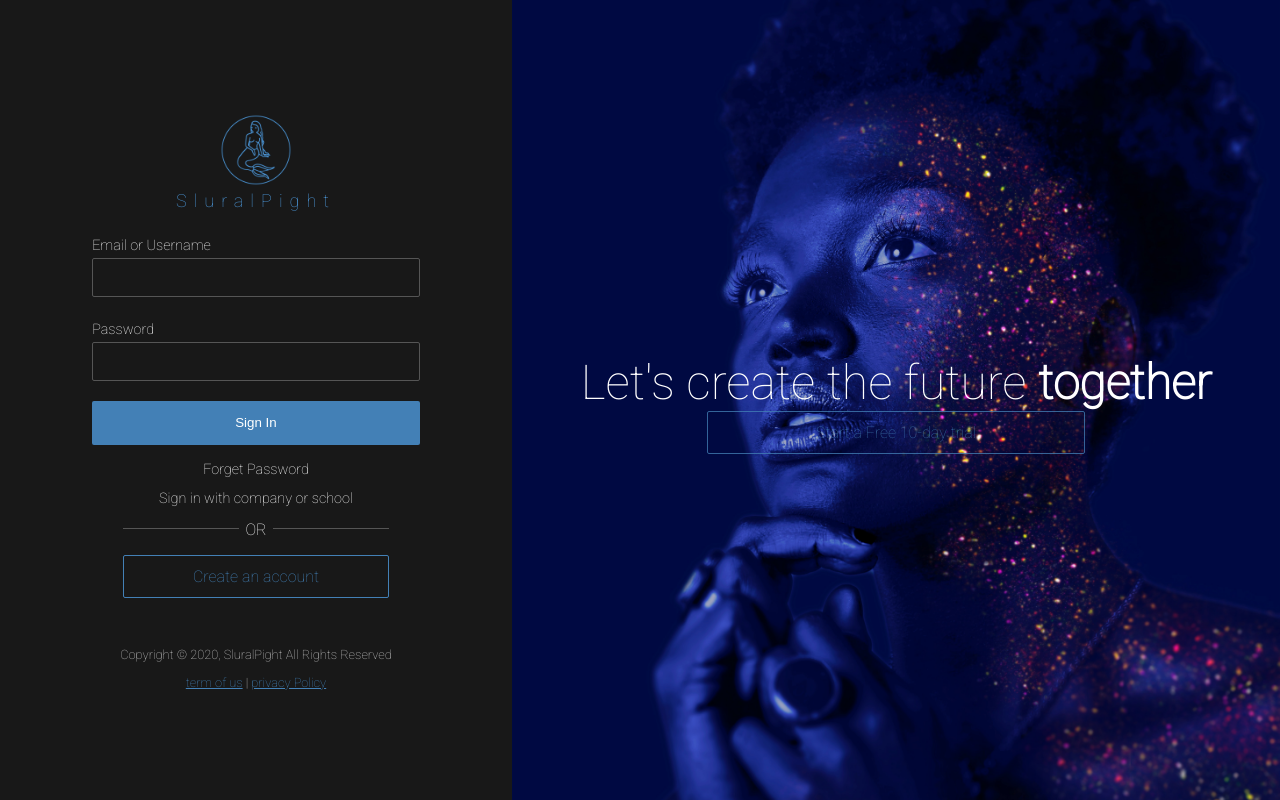
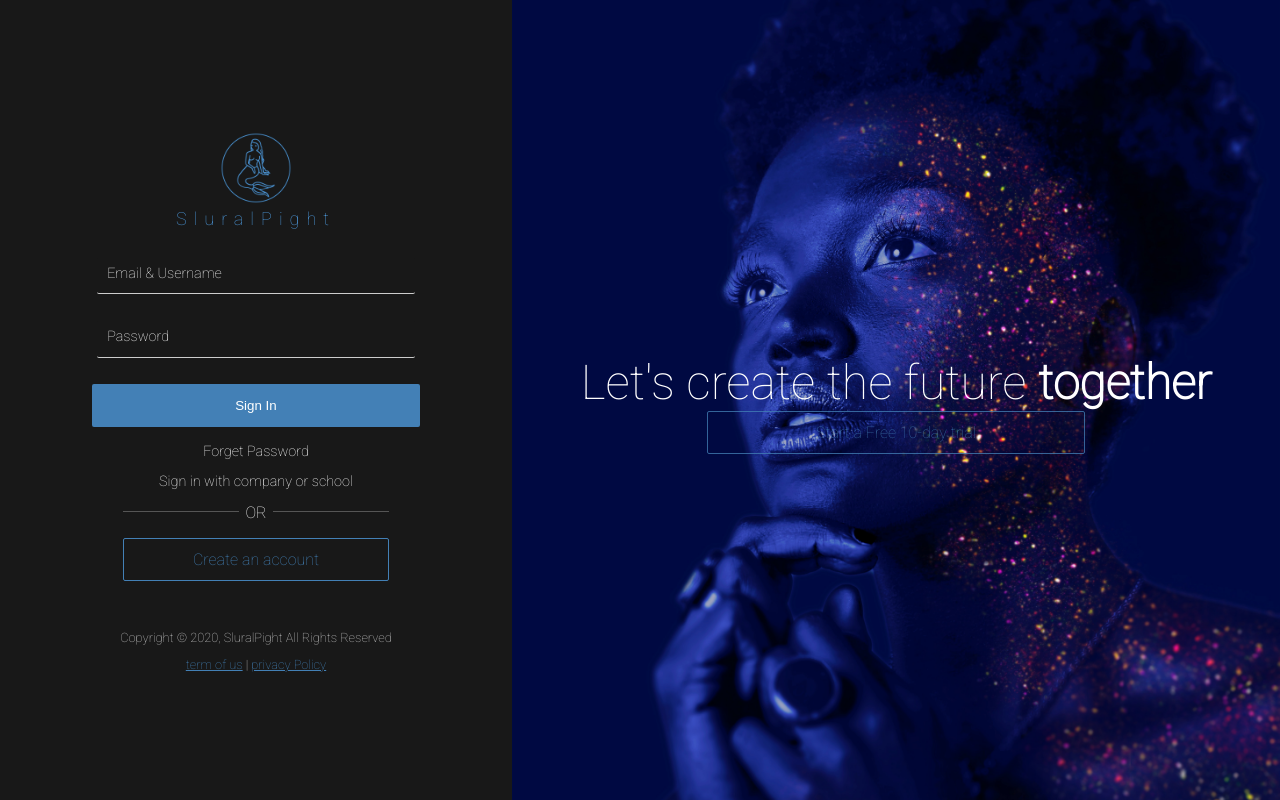
Before and after one commit to maedehjavadi/PluralSight, a plain HTML site: page index.html in a window 1280 px wide. Drawn offline with Linux system fonts and the light colour scheme.

Commit message:
adding text wave in form inputs

```diff
--- a/index.html
+++ b/index.html
@@ -18,13 +18,13 @@
                         <p>SluralPight</p>
                     </div>
                     <form>
-                        <div>
-                            <label>Email or Username</label>
-                            <input type="text" class="text-input">
+                        <div class="form-control">
+                            <input type="text" class="text-input" required>
+                            <label>Email & Username</label>
                         </div>
-                        <div>
+                        <div class="form-control">
+                            <input type="password" class="text-input" required>
                             <label>Password</label>
-                            <input type="password" class="text-input">
                         </div>
                         <button type="submit" class="primary-btn">Sign In</button>
                     </form>
@@ -57,5 +57,6 @@
                 </div>
             </div>
         </div>
+        <script src="script.js"></script>
     </body>
 </html>
--- a/style.css
+++ b/style.css
@@ -67,20 +67,44 @@ h1,h2,h3,h4,h5{
     width: 80%;
     padding-bottom: 1rem;
 }
+.signin form .form-control{
+    position: relative;
+    margin: 5px;
+}
 .signin label{
     font-size: 0.9rem;
     font-weight: 500;
     line-height: 1.5rem;
+    padding: 5px;
+    left:10px;
 }
-.signin .text-input{
+.signin .form-control label{
+    position: absolute;
+    left: 5px;
+}
+.signin .form-control .text-input{
     margin-bottom: 1.3rem;
     width: 100%;
     border-radius: 2px;
     background: #181818;
-    border: 1px solid #555;
+    border: 0;
+    border-bottom: 1px solid rgb(204, 204, 204);
     color: #ffff;
     padding: 0.5rem 0.7rem;
     line-height: 1.3rem;
+}
+.signin form .form-control input:focus,
+.signin form .form-control input:valid{
+    outline: 0;
+    border-bottom-color: #4380B6;
+}
+.signin .form-control label span{
+    display: inline-block;
+    transition: transform 0.3s ease-in;
+}
+.signin form .form-control input:focus+ label span ,
+.signin form .form-control input:valid+ label span{
+    transform: translate(-5px,-20px) ;
 }
 /*Buttons*/
 .signin .primary-btn{
```
